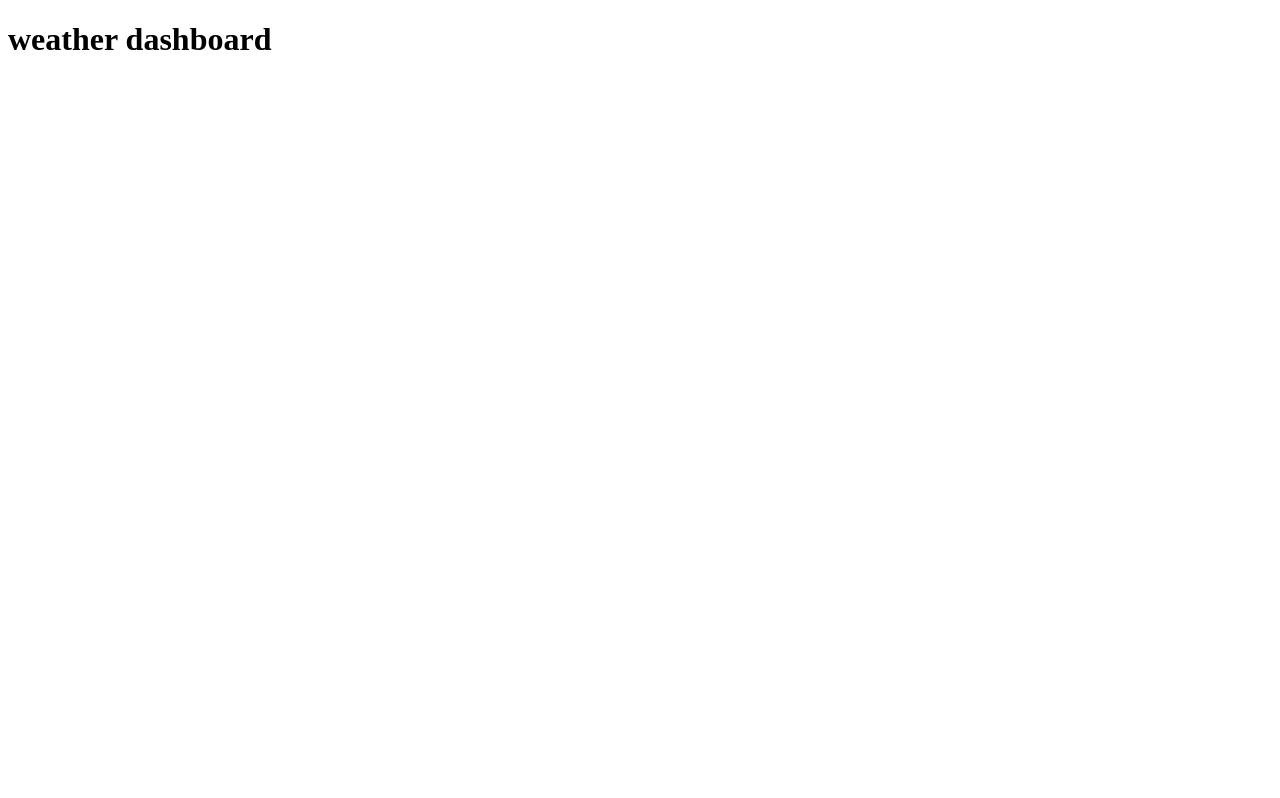
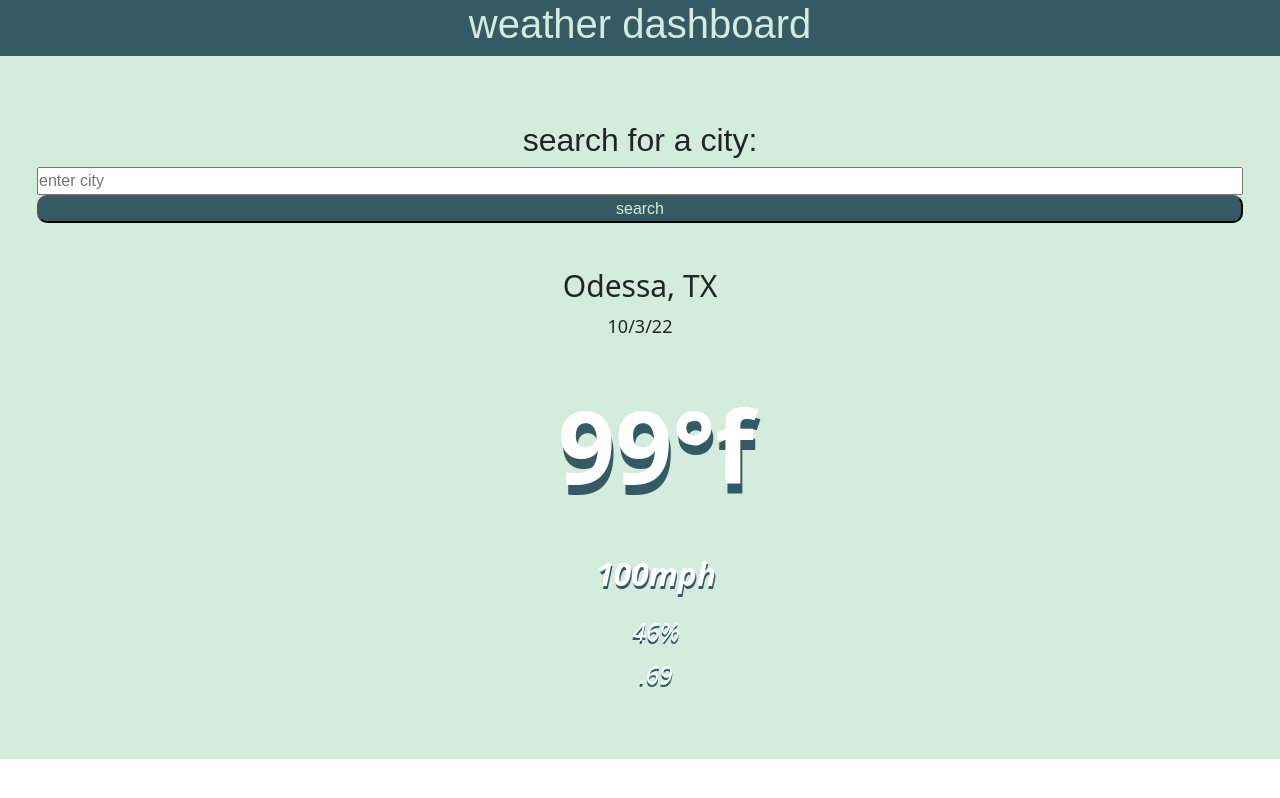
Before and after one commit to mattyjtx/weather-dashboard, a plain HTML site: page index.html in a window 1280 px wide. Drawn offline with nearby package versions, Linux system fonts and the light colour scheme; no server answers; a web font is replaced by a local one.

```diff
--- a/index.html
+++ b/index.html
@@ -1,16 +1,47 @@
 <!DOCTYPE html>
 <html lang="en">
-<head>
-    <meta charset="UTF-8">
-    <meta http-equiv="X-UA-Compatible" content="IE=edge">
-    <meta name="viewport" content="width=device-width, initial-scale=1.0">
+  <head>
+    <meta charset="UTF-8" />
+    <meta http-equiv="X-UA-Compatible" content="IE=edge" />
+    <meta name="viewport" content="width=device-width, initial-scale=1.0" />
     <title>weather dashboard</title>
-    <link rel="stylesheet" href="style.css">
-</head>
-<body>
-    <h1>weather dashboard</h1>
+    <link rel="stylesheet" href="style.css" />
+    <link
+      href="https://cdn.jsdelivr.net/npm/bootstrap@5.1.3/dist/css/bootstrap.min.css"
+      rel="stylesheet"
+      integrity="sha384-1BmE4kWBq78iYhFldvKuhfTAU6auU8tT94WrHftjDbrCEXSU1oBoqyl2QvZ6jIW3"
+      crossorigin="anonymous"
+    />
+    <link rel="preconnect" href="https://fonts.googleapis.com" />
+    <link rel="preconnect" href="https://fonts.gstatic.com" crossorigin />
+    <link
+      href="https://fonts.googleapis.com/css2?family=Signika+Negative:wght@300&display=swap"
+      rel="stylesheet"
+    />
+  </head>
+  <body>
+    <header>
+      <h1>weather dashboard</h1>
+    </header>
+    <main>
+      <div class="container-fluid">
+        <h2>search for a city:</h2>
+        <input type="text" class="name" placeholder="enter city" />
+        <input type="button" value="search" class="button" />
+      </div>
+      <section class="location">
+        <div class="city">Odessa, TX</div>
+        <div class="date">10/3/22</div>
 
+        <ul class="current">
+          <div class="temp">99°f</div>
+          <div class="wind">100mph</div>
+          <div class="humidity">46%</div>
+          <div class="uv-index">.69</div>
+        </ul>
+      </section>
+    </main>
 
     <script src="script.js"></script>
-</body>
+  </body>
 </html>
--- a/script.js
+++ b/script.js
@@ -0,0 +1,18 @@
+var currentList = document.querySelector('ul');
+var searchButton = document.getElementById('.button');
+
+function getApi() {
+  // replace `octocat` with anyone else's GitHub username
+  var requestUrl = 'https://api.openweathermap.org/data/2.5/weather?lat={lat}&lon={lon}&appid=754f38cbb3735138d910d50a9de8ed09';
+
+  fetch(requestUrl)
+  .then(function (response) {
+      return response.json();
+  })
+  .then(function (data) {
+      console.log(data);
+  })
+};
+
+
+getApi();
--- a/style.css
+++ b/style.css
@@ -0,0 +1,85 @@
+* {
+  margin: 0;
+  padding: 0;
+}
+
+header {
+  display: flex;
+  align-items: center;
+  justify-content: center;
+  background-color: #345B63 ;
+  color: #D4ECDD;
+  font-family: 'Signika Negative', sans-serif;
+}
+.container-fluid {
+  margin: 30px;
+  padding: 10px 10px;
+  display: flex;
+  flex-direction: column;
+  justify-content: flex-start;
+  align-content: flex-start;
+  font-family: 'Signika Negative', sans-serif;
+}
+
+.button {
+  background-color: #345B63;
+  color: #D4ECDD;
+  border-radius: 10px;
+}
+
+main {
+  flex: 1 1 100%;
+  padding: 25px 25px 50px;
+  display: flex;
+  flex-direction: column;
+  align-items: center;
+  text-align: center;
+  background-color: #D4ECDD;
+}
+
+.location .city {
+  font-size: 30px;
+  font-weight: 500;
+  margin-bottom: 5px;
+
+}
+
+.location .date {
+  font-size: 18px;
+}
+
+.current .temp {
+  color: #FFF;
+  font-size: 100px;
+  font-weight: 900;
+  margin: 30px 0px;
+  text-shadow: 2px 10px #345B63;
+
+}
+
+.current .wind {
+  color: #FFF;
+  font-size: 32px;
+  font-weight: 700;
+  font-style: italic;
+  margin-bottom: 15px;
+  text-shadow: 1px 3px #345B63;
+}
+
+.current .humidity {
+  color: #FFF;
+  font-size: 25px;
+  font-weight: 500 ;
+  font-style: italic;
+  margin-bottom: 5px;
+  text-shadow: 0px 3px #345B63;
+}
+
+.current .uv-index {
+  color: #FFF;
+  font-size: 25px;
+  font-weight: 500 ;
+  font-style: italic;
+  margin-bottom: 5px;
+  text-shadow: 0px 3px #345B63;
+}
```
